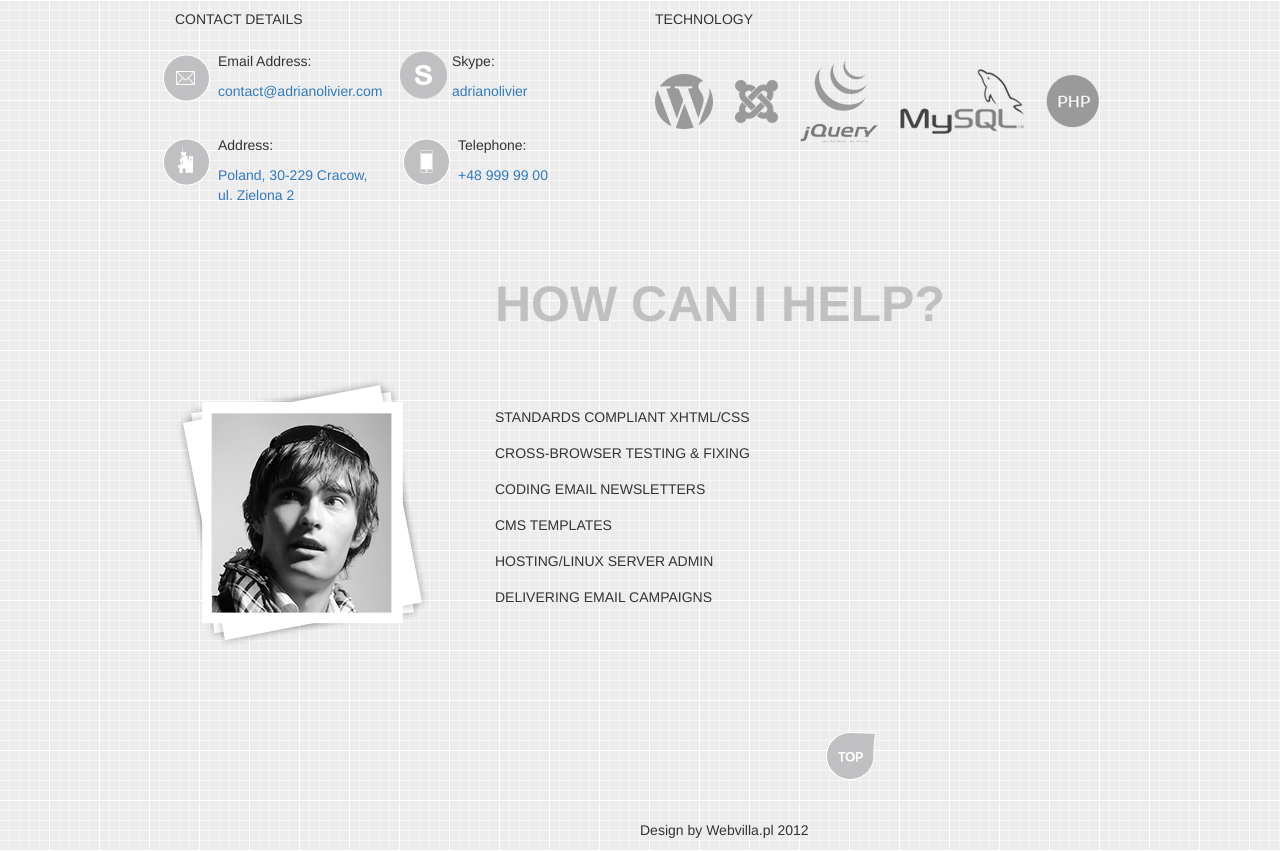
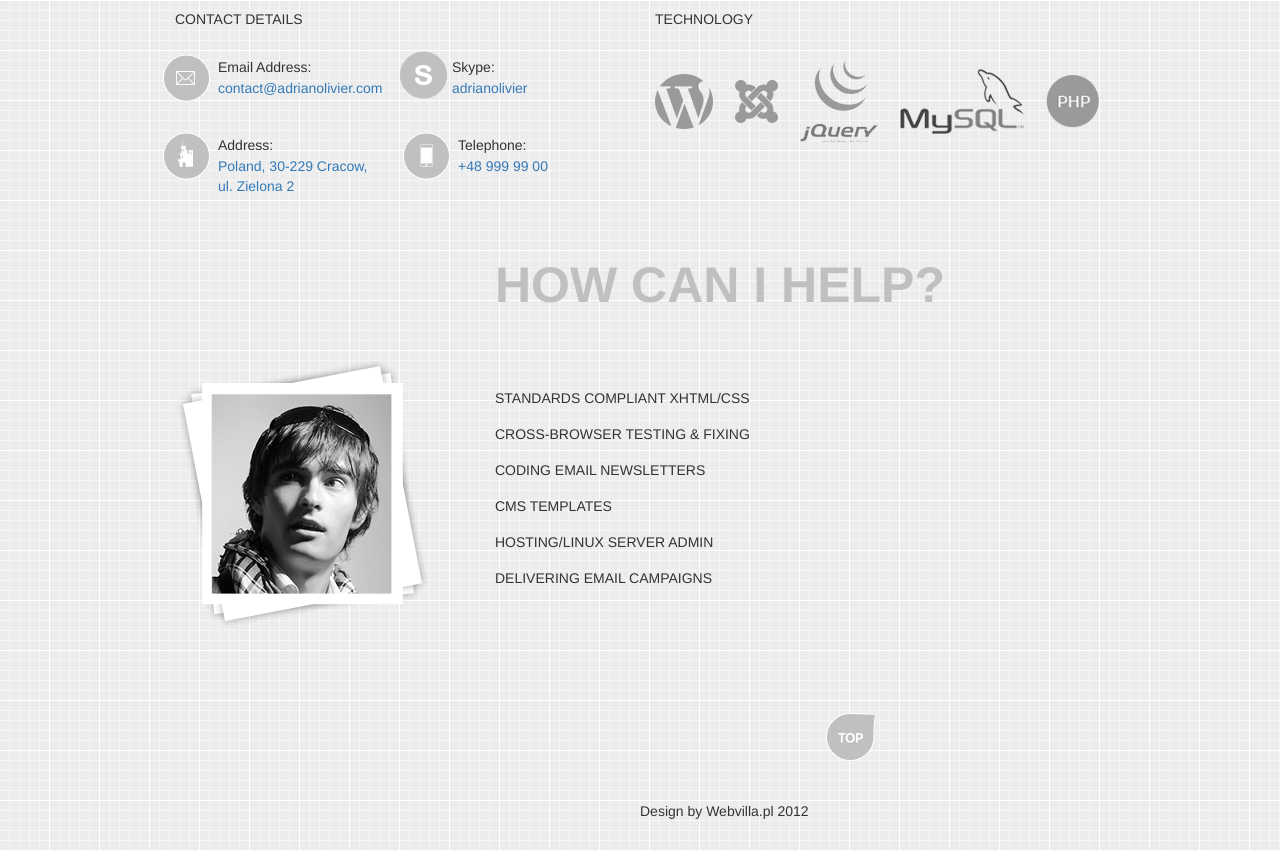
Before and after one commit to DaryaGarkusha/Metro-Inspired-landing-, a website: page index.html in a window 1280 px wide. Shown: the part 1499-2350 px from the top of the page. Drawn offline with nearby package versions, Linux system fonts and the light colour scheme.

Commit message:
contacts done

```diff
--- a/index.html
+++ b/index.html
@@ -88,43 +88,43 @@
                 <!-- TODO ........................................................................................................-->
                 <p>CONTACT DETAILS</p>
                 <div class="row">
-                    <div class="qwerty">
+                    <div class="block_contacts">
                         <div class="left_contact">
                             <a href="mailto:contact@adrianolivier.com"><img src="img/content/contacts/email.png" alt=""></a>
                         </div>
                         <div class="right_contact">
-                            <p>Email Address:</p>
-                            <p><a href="mailto:contact@adrianolivier.com">contact@adrianolivier.com</a></p>
+                            <p class="contact_title">Email Address:</p>
+                            <p class="contacts_paragraph"><a href="mailto:contact@adrianolivier.com">contact@adrianolivier.com</a></p>
                         </div>
                     </div>
-                    <div class="qwerty">
+                    <div class="block_contacts">
                         <div class="left_contact">
                             <a href="#"><img src="img/content/contacts/skype.png" alt=""></a>
                         </div>
                         <div class="right_contact">
-                            <p>Skype:</p>
-                            <p><a href="">adrianolivier</a></p>
+                            <p class="contact_title">Skype:</p>
+                            <p class="contacts_paragraph"><a href="">adrianolivier</a></p>
                         </div>
                     </div>
                 </div>
                 <!-- row2 ..........................................................................................................-->
                 <div class="row">
-                    <div class="qwerty">
+                    <div class="block_contacts">
                         <div class="left_contact">
                             <a href="https://www.google.com.ua/maps/place/Zielona+2,+Krak%C3%B3w,+%D0%9F%D0%BE%D0%BB%D1%8C%D1%88%D0%B0/@50.0194194,19.9492985,17z/data=!3m1!4b1!4m5!3m4!1s0x47165cb2f8bf5ee5:0x5c4c0d294d1e1e4!8m2!3d50.0194194!4d19.9514872?hl=ru"><img src="img/content/contacts/address.png" alt=""></a>
                         </div>
                         <div class="right_contact">
-                            <p>Address:</p>
-                            <p><a href="https://www.google.com.ua/maps/place/Zielona+2,+Krak%C3%B3w,+%D0%9F%D0%BE%D0%BB%D1%8C%D1%88%D0%B0/@50.0194194,19.9492985,17z/data=!3m1!4b1!4m5!3m4!1s0x47165cb2f8bf5ee5:0x5c4c0d294d1e1e4!8m2!3d50.0194194!4d19.9514872?hl=ru">Poland, 30-229 Cracow,<br> ul. Zielona 2</a></p>
+                            <p class="contact_title">Address:</p>
+                            <p class="contacts_paragraph"><a href="https://www.google.com.ua/maps/place/Zielona+2,+Krak%C3%B3w,+%D0%9F%D0%BE%D0%BB%D1%8C%D1%88%D0%B0/@50.0194194,19.9492985,17z/data=!3m1!4b1!4m5!3m4!1s0x47165cb2f8bf5ee5:0x5c4c0d294d1e1e4!8m2!3d50.0194194!4d19.9514872?hl=ru">Poland, 30-229 Cracow,<br> ul. Zielona 2</a></p>
                         </div>
                     </div>
-                    <div class="qwerty">
+                    <div class="block_contacts">
                         <div class="left_contact">
                             <a href="tel:+48 999 99 00"><img src="img/content/contacts/tel.png" alt=""></a>
                         </div>
                         <div class="right_contact">
-                            <p>Telephone:</p>
-                            <p><a href="tel:+48 999 99 00">+48 999 99 00</a></p>
+                            <p class="contact_title">Telephone:</p>
+                            <p class="contacts_paragraph"><a href="tel:+48 999 99 00">+48 999 99 00</a></p>
                         </div>
                     </div>
                 </div>
--- a/style.css
+++ b/style.css
@@ -149,7 +149,10 @@ p.footer_text {
 .slick-next:before {
     color: black;
 }
+
+
 /*end of slick */
+
 ul.nav {
     float: right;
     display: block;
@@ -185,6 +188,7 @@ a.getintouch {
 }
 
 .right_contact {
+    padding-top: 6px;
     display: inline;
     float: left;
     width: auto;
@@ -202,9 +206,18 @@ img.left_contact {
     float: left;
 }
 
-.qwerty {
+.block_contacts {
     display: inline;
     width: 50%;
     float: left;
-    margin:12px 0;
+    margin: 12px 0;
 }
+
+p.contact_title {
+    margin-bottom: 1px;
+}
+
+p.contacts_paragraph {
+    line-height: 95%;
+    display: inline;
+}
```
